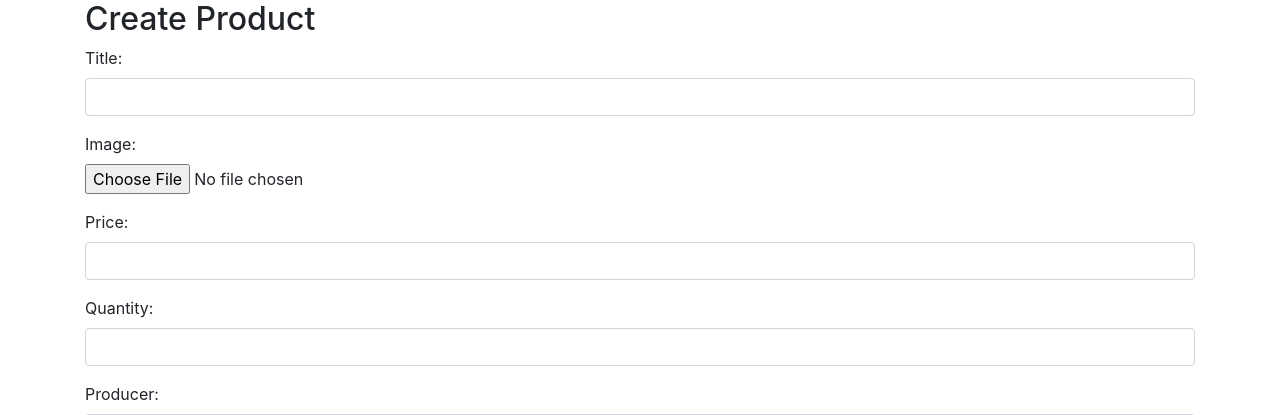
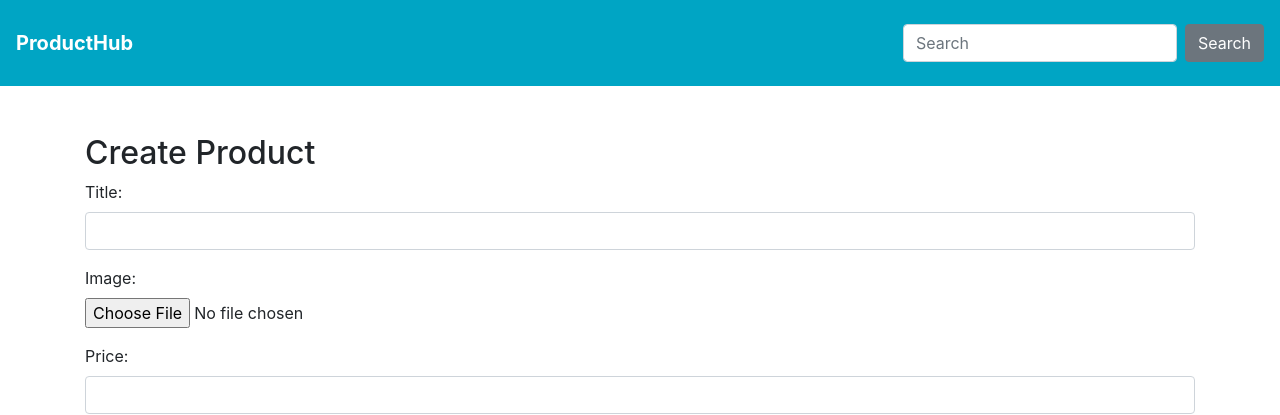
Before and after one commit to meenphilip/productHub, a Django app: page /product_create/ in a window 1280 px wide. Shown: the top 415 px of the page. Run offline with Django 5.2, Linux system fonts and the light colour scheme; some libraries are stand-ins or nearby versions; some web fonts are replaced.

Commit message:
Add more sections

```diff
--- a/templates/base.html
+++ b/templates/base.html
@@ -14,8 +14,9 @@
     <link rel="stylesheet" href="{% static 'css/style.css' %}" />
   </head>
   <body>
+    <header id="header" class="mb-5">{% include "navbar.html" %}</header>
     <!-- Your content here -->
-    {% block content %}{% endblock %}
+    {% block content %} {% endblock %}
 
     <!-- JavaScript files -->
     <script src="{% static 'js/jquery-3.5.1.min.js' %}"></script>
@@ -25,5 +26,6 @@
     <script src="{% static 'js/isotope.pkgd.min.js' %}"></script>
     <!-- Custom JS file -->
     <script src="{% static 'js/script.js' %}"></script>
+
   </body>
 </html>
```
